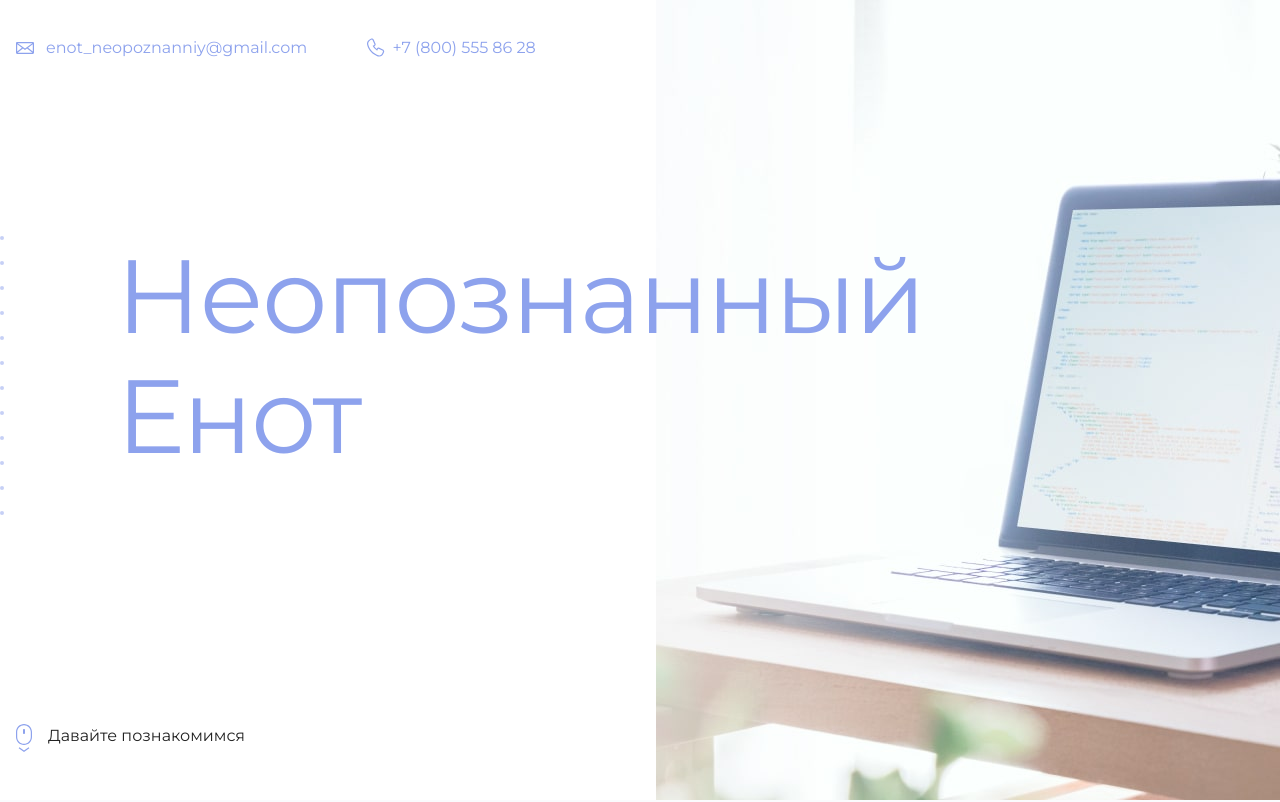
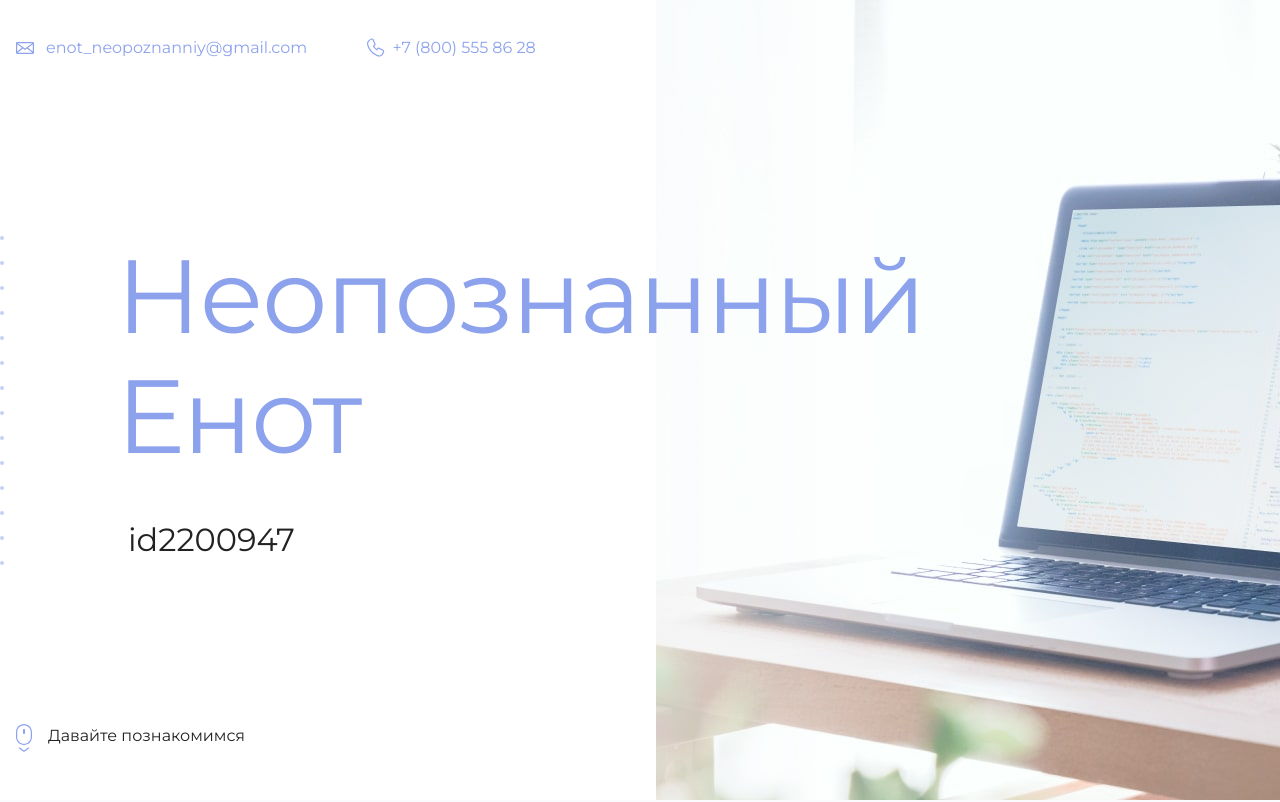
Before and after one commit to Svetlichnyi/test_github_nikolay, a plain HTML site: page index.html in a window 1280 px wide. Shown: the top 802 px of the page. Drawn offline with Linux system fonts and the light colour scheme.

Commit message:
Редактирует свой id2200947

```diff
--- a/index.html
+++ b/index.html
@@ -19,7 +19,7 @@
       <section class="hero-image">
         <div class="container">
           <h1 class="heading">Неопознанный Енот</h1>
-          <p><!-- Тут ваш id на сайте Академии --></p>
+          <p>id2200947</p>
         </div>
       </section>
 
```
